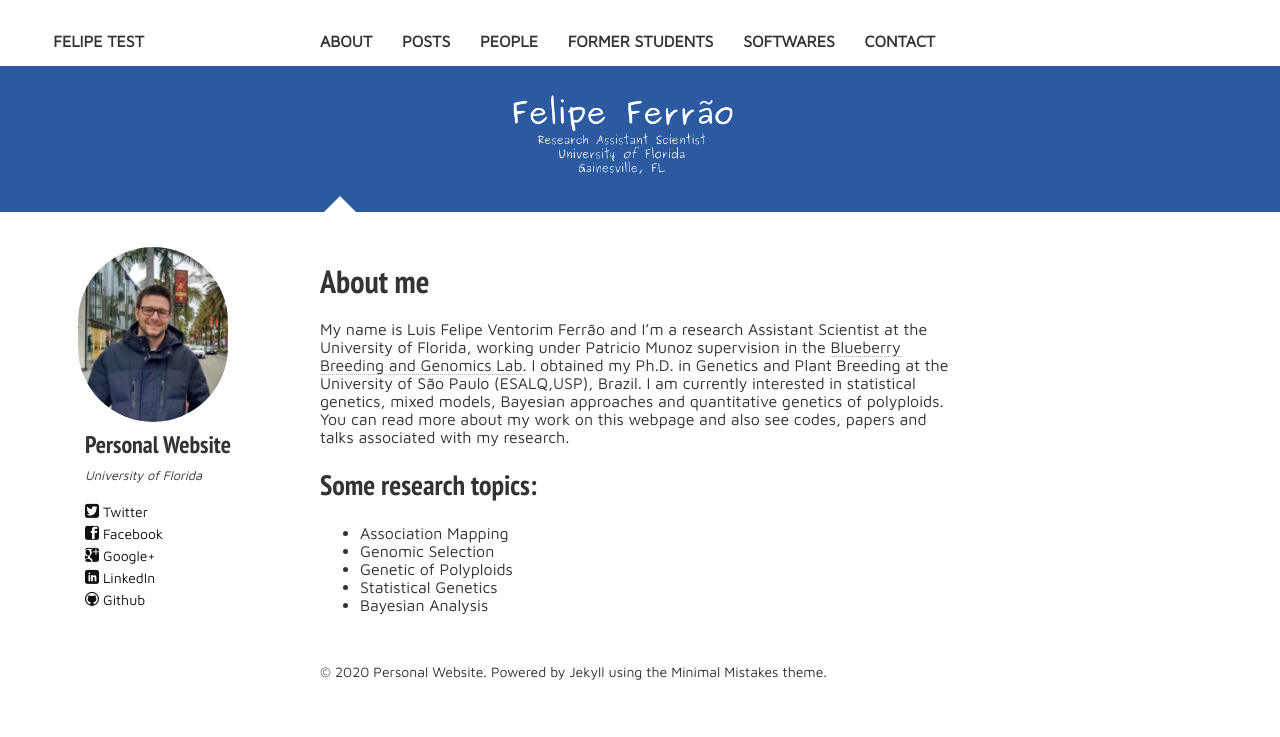
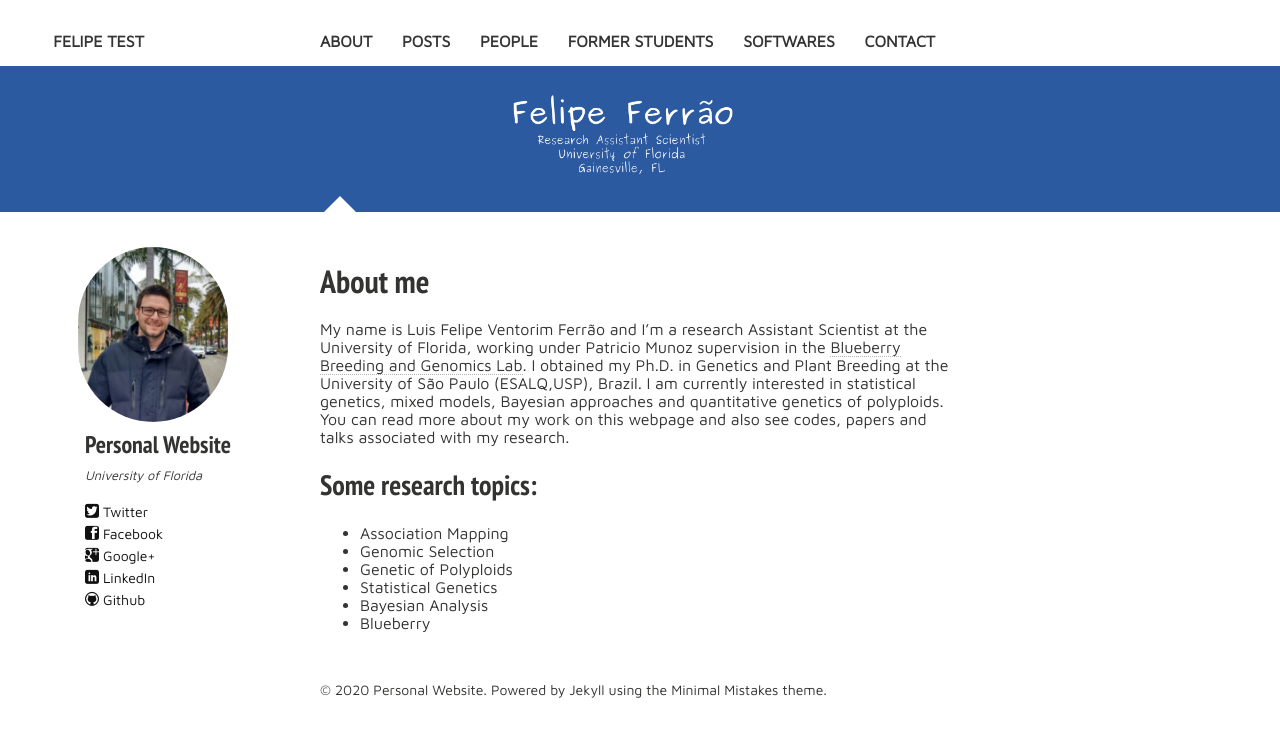
Before and after one commit to lfelipe-ferrao/lfelipe-ferrao.github.io, a Jekyll site: the page built from index.md, in a window 1280 px wide. Shown: the top 737 px of the page. Built offline with Jekyll 4.4.1, drawn with Linux system fonts in a browser that asks for light colours; nearby versions of some CDN libraries.

Commit message:
Update index.md

```diff
--- a/index.md
+++ b/index.md
@@ -21,3 +21,4 @@ My name is Luis Felipe Ventorim Ferrão and I'm a research Assistant Scientist a
 * Genetic of Polyploids
 * Statistical Genetics
 * Bayesian Analysis
+* Blueberry
```
